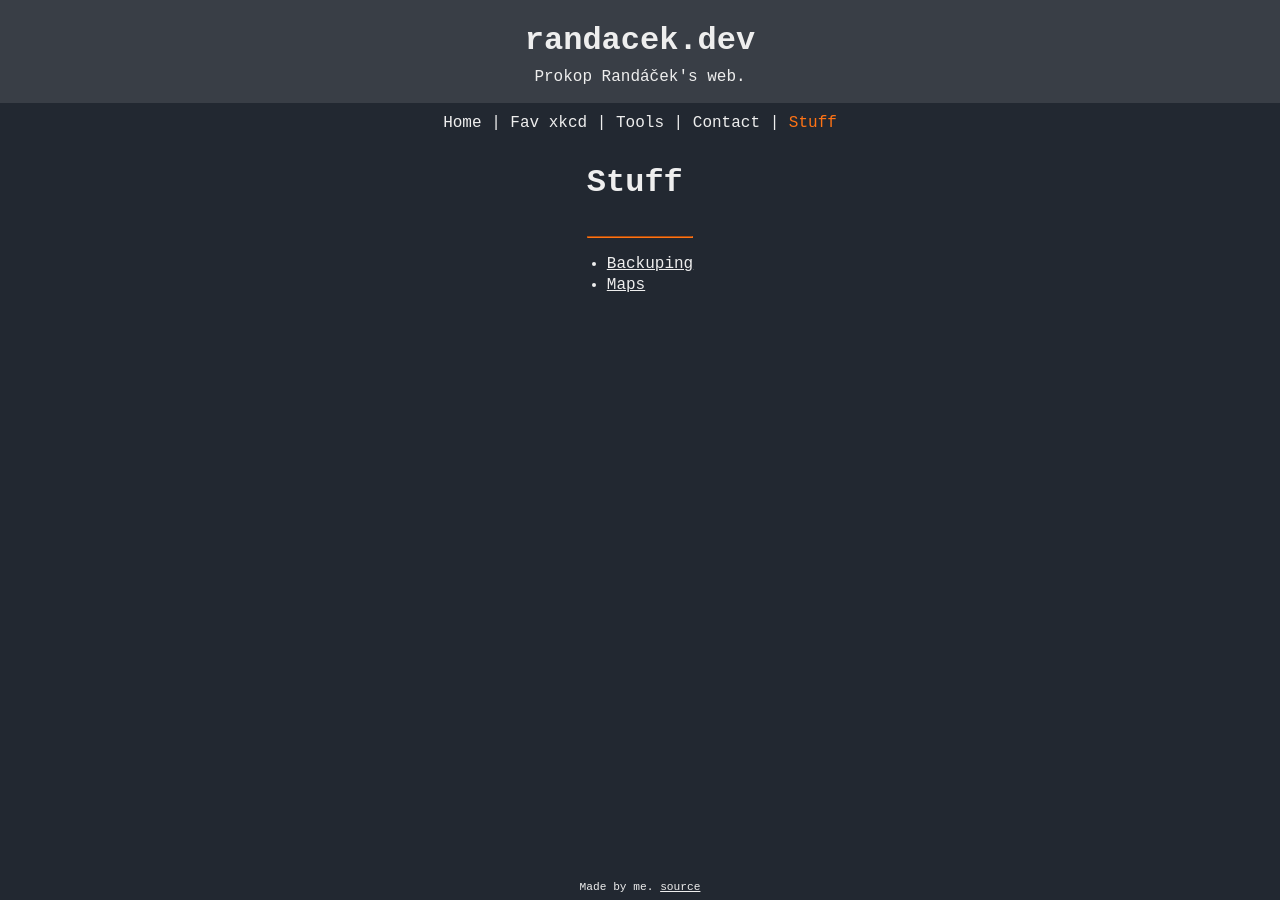
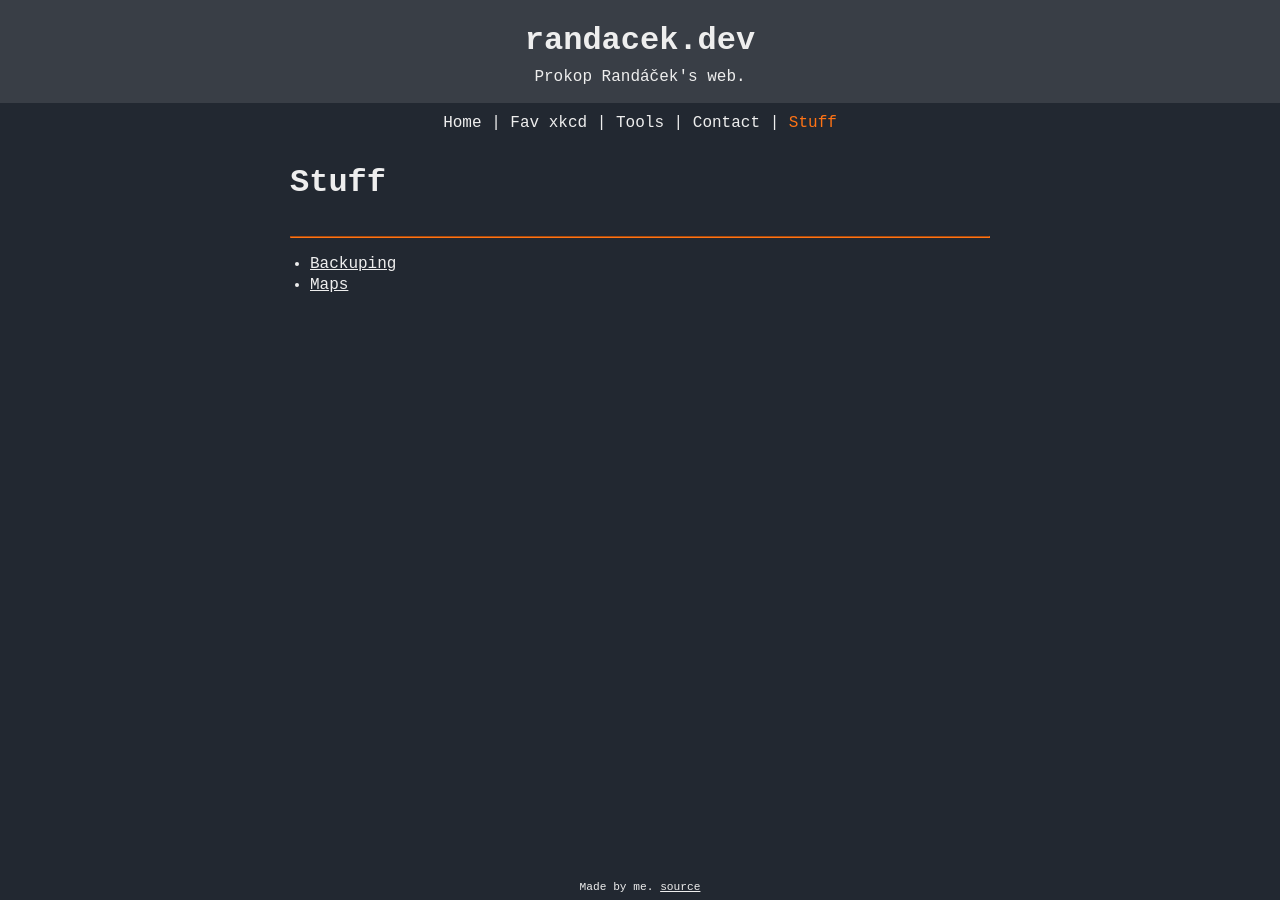
Before and after one commit to ProkopRandacek/randacek.dev, a Jekyll site: the page built from content/stuff.md, in a window 1280 px wide. Built offline with Jekyll 4.4.1, drawn with Linux system fonts in a browser that asks for light colours.

Commit message:
content width quick fix

```diff
--- a/assets/styles.css
+++ b/assets/styles.css
@@ -58,7 +58,7 @@ hr {
 }
 
 .content {
-    max-width: 700px;
+    width: 700px;
     padding-left: 1em;
     padding-right: 1em;
 	margin-top: 0.5em;
```
